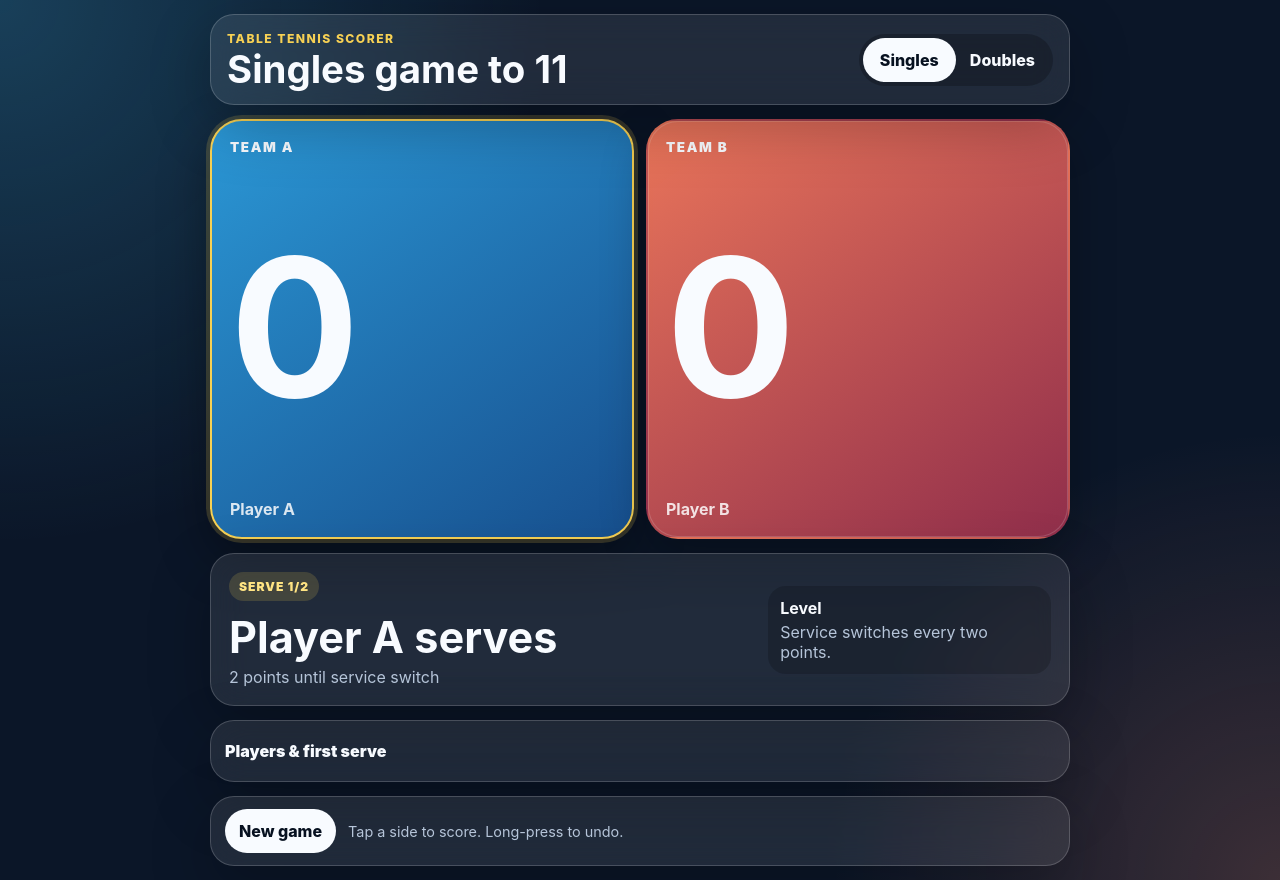
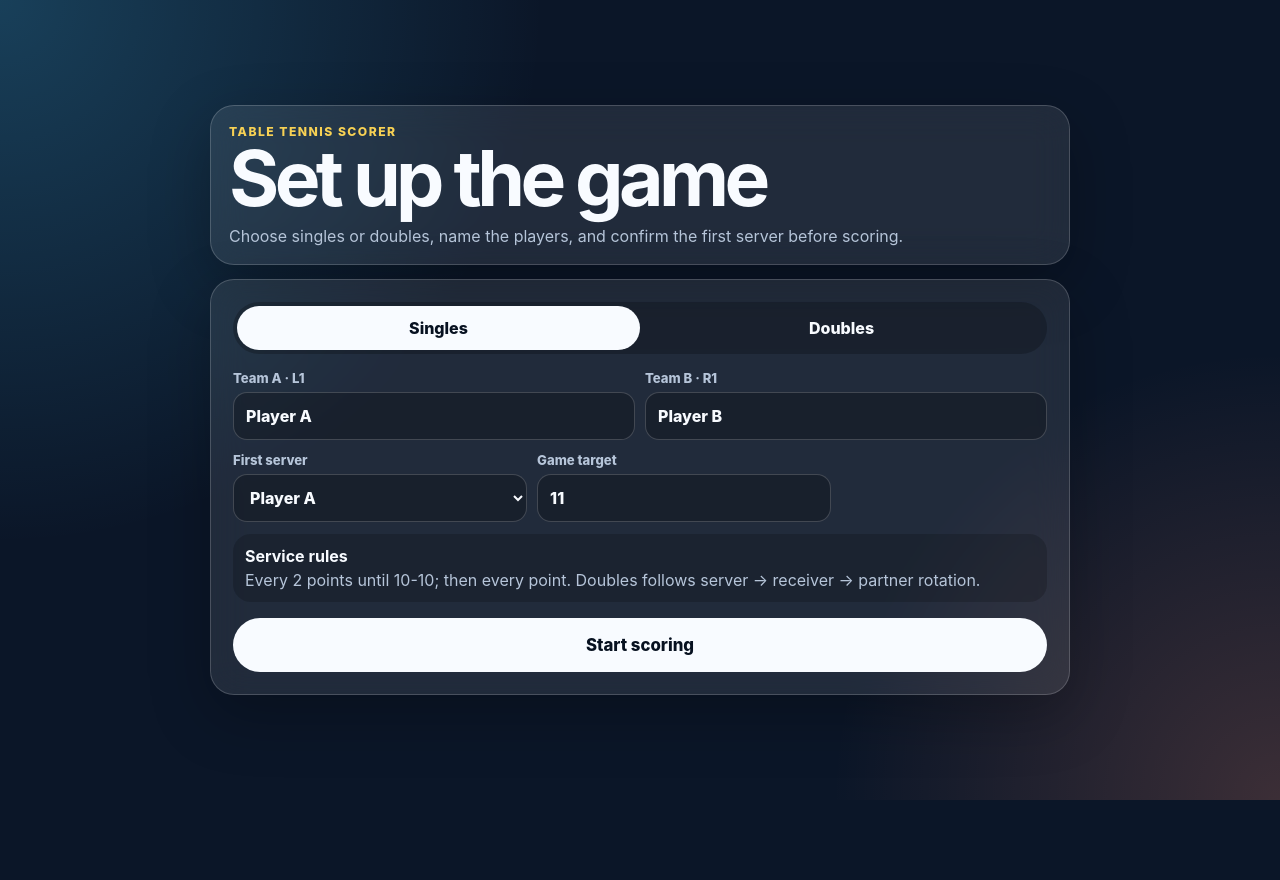
Before and after one commit to ocotter4-blip/table-tennis-scorekeeper, a React (Vite) app: page / in a window 1280 px wide. After the commit the page ends 800 px from the top, so only its background shows below. Built offline with nearby package versions, Linux system fonts and the light colour scheme.

Commit message:
Add setup flow and continuous score correction

```diff
--- a/src/App.css
+++ b/src/App.css
@@ -10,7 +10,9 @@
   gap: 14px;
 }
 
-.top-card, .service-card, .setup-panel, .bottom-bar {
+.setup-shell { justify-content: center; }
+
+.top-card, .service-card, .setup-panel, .bottom-bar, .hero-card, .setup-card {
   border: 1px solid var(--line);
   border-radius: 24px;
   background: var(--card);
@@ -26,6 +28,9 @@
   padding: 16px;
 }
 
+.hero-card, .setup-card { padding: 18px; }
+.hero-copy { color: var(--muted); margin-bottom: 0; }
+
 .eyebrow {
   margin: 0 0 4px;
   color: var(--accent);
@@ -36,7 +41,8 @@
 }
 
 h1, h2, p { margin-top: 0; }
-h1 { margin-bottom: 0; font-size: clamp(1.35rem, 7vw, 2.4rem); line-height: 1; }
+h1 { margin-bottom: 0; font-size: clamp(2.2rem, 14vw, 4.4rem); line-height: 0.95; letter-spacing: -0.06em; }
+.hero-card h1 { margin-bottom: 10px; font-size: clamp(2.4rem, 13vw, 4.8rem); }
 h2 { margin-bottom: 4px; font-size: clamp(1.55rem, 7vw, 2.7rem); }
 
 .mode-toggle {
@@ -46,8 +52,9 @@ h2 { margin-bottom: 4px; font-size: clamp(1.55rem, 7vw, 2.7rem); }
   border-radius: 999px;
   background: rgba(0, 0, 0, 0.22);
 }
+.mode-toggle.wide { margin-bottom: 16px; }
 
-.mode-toggle button, .bottom-bar button {
+.mode-toggle button, .bottom-bar button, .ghost-button, .primary-action {
   border: 0;
   border-radius: 999px;
   color: #f8fbff;
@@ -57,10 +64,12 @@ h2 { margin-bottom: 4px; font-size: clamp(1.55rem, 7vw, 2.7rem); }
   font-weight: 800;
 }
 
-.mode-toggle button.active, .bottom-bar button {
+.mode-toggle button.active, .bottom-bar button, .primary-action {
   color: #071120;
   background: #f8fbff;
 }
+.ghost-button { border: 1px solid var(--line); white-space: nowrap; }
+.primary-action { width: 100%; margin-top: 16px; font-size: 1.05rem; min-height: 54px; }
 
 .score-grid {
   display: grid;
@@ -112,7 +121,7 @@ h2 { margin-bottom: 4px; font-size: clamp(1.55rem, 7vw, 2.7rem); }
   font-size: 0.76rem;
   letter-spacing: 0.08em;
 }
-.status-copy {
+.status-copy, .rule-note {
   display: grid;
   gap: 4px;
   padding: 12px;
@@ -120,32 +129,25 @@ h2 { margin-bottom: 4px; font-size: clamp(1.55rem, 7vw, 2.7rem); }
   background: rgba(0,0,0,0.18);
   color: var(--muted);
 }
-.status-copy strong { color: #f8fbff; }
+.status-copy strong, .rule-note strong { color: #f8fbff; }
 
-.setup-panel { padding: 4px 14px; }
-summary {
-  min-height: 52px;
-  display: flex;
-  align-items: center;
-  cursor: pointer;
-  font-weight: 900;
-}
 .field-grid, .select-row {
   display: grid;
   grid-template-columns: 1fr 1fr;
   gap: 10px;
-  padding-bottom: 14px;
 }
-.select-row { grid-template-columns: 1fr; }
+.setup-fields { margin-bottom: 12px; }
+.select-row { grid-template-columns: 1fr; margin-bottom: 12px; }
 label { display: grid; gap: 6px; color: var(--muted); font-size: 0.82rem; font-weight: 800; }
 input, select {
   width: 100%;
-  min-height: 44px;
+  min-height: 48px;
   border: 1px solid var(--line);
   border-radius: 14px;
   color: #f8fbff;
   background: rgba(0, 0, 0, 0.24);
   padding: 0 12px;
+  font-size: 16px;
 }
 option { color: #111827; }
 
@@ -166,4 +168,5 @@ option { color: #111827; }
   .score-pad { min-height: 420px; }
   .service-card { grid-template-columns: 1.3fr 0.7fr; align-items: center; }
   .select-row { grid-template-columns: 1fr 1fr 0.7fr; }
+  .setup-card { padding: 22px; }
 }
--- a/src/App.tsx
+++ b/src/App.tsx
@@ -7,18 +7,20 @@ const defaultNames: Record<Mode, Record<string, string>> = {
   doubles: { L1: 'A1', L2: 'A2', R1: 'B1', R2: 'B2' },
 }
 
+type Page = 'setup' | 'score'
+
 function playersFor(mode: Mode, names: Record<string, string>): Player[] {
   if (mode === 'singles') {
     return [
-      { id: 'L1', name: names.L1 || 'Player A', team: 'left' },
-      { id: 'R1', name: names.R1 || 'Player B', team: 'right' },
+      { id: 'L1', name: names.L1?.trim() || 'Player A', team: 'left' },
+      { id: 'R1', name: names.R1?.trim() || 'Player B', team: 'right' },
     ]
   }
   return [
-    { id: 'L1', name: names.L1 || 'A1', team: 'left' },
-    { id: 'L2', name: names.L2 || 'A2', team: 'left' },
-    { id: 'R1', name: names.R1 || 'B1', team: 'right' },
-    { id: 'R2', name: names.R2 || 'B2', team: 'right' },
+    { id: 'L1', name: names.L1?.trim() || 'A1', team: 'left' },
+    { id: 'L2', name: names.L2?.trim() || 'A2', team: 'left' },
+    { id: 'R1', name: names.R1?.trim() || 'B1', team: 'right' },
+    { id: 'R2', name: names.R2?.trim() || 'B2', team: 'right' },
   ]
 }
 
@@ -27,6 +29,7 @@ function clampScore(score: number) {
 }
 
 export default function App() {
+  const [page, setPage] = useState<Page>('setup')
   const [mode, setMode] = useState<Mode>('singles')
   const [left, setLeft] = useState(0)
   const [right, setRight] = useState(0)
@@ -35,7 +38,8 @@ export default function App() {
   const [initialServerId, setInitialServerId] = useState('L1')
   const [initialReceiverId, setInitialReceiverId] = useState('R1')
   const [toast, setToast] = useState('Tap a side to score. Long-press to undo.')
-  const pressTimer = useRef<number | undefined>(undefined)
+  const holdDelay = useRef<number | undefined>(undefined)
+  const repeatTimer = useRef<number | undefined>(undefined)
   const longPressed = useRef(false)
   const lastServer = useRef<string>('')
 
@@ -44,24 +48,28 @@ export default function App() {
   const service = getServiceState(scoreState)
   const winner = hasWinner(left, right, target)
   const leader = left === right ? 'Level' : left > right ? 'Team A leads' : 'Team B leads'
+  const serverSide = players.find((p) => p.id === initialServerId)?.team ?? 'left'
+  const receiverChoices = players.filter((p) => p.team !== serverSide)
 
   useEffect(() => {
     if (!players.some((p) => p.id === initialServerId)) setInitialServerId('L1')
-    const serverSide = players.find((p) => p.id === initialServerId)?.team ?? 'left'
     const legalReceiver = players.find((p) => p.team !== serverSide)
     if (!players.some((p) => p.id === initialReceiverId && p.team !== serverSide) && legalReceiver) {
       setInitialReceiverId(legalReceiver.id)
     }
-  }, [mode, players, initialServerId, initialReceiverId])
+  }, [players, initialServerId, initialReceiverId, serverSide])
 
   useEffect(() => {
+    if (page !== 'score') return
     const key = `${service.server.id}:${service.totalPoints}`
     if (lastServer.current && lastServer.current.split(':')[0] !== service.server.id) {
       setToast(`Service switch: ${service.server.name} serves${service.receiver ? ` to ${service.receiver.name}` : ''}`)
       if ('vibrate' in navigator) navigator.vibrate?.([70, 40, 70])
     }
     lastServer.current = key
-  }, [service.server.id, service.server.name, service.receiver, service.totalPoints])
+  }, [page, service.server.id, service.server.name, service.receiver, service.totalPoints])
+
+  useEffect(() => stopHolding, [])
 
   function updateName(id: string, value: string) {
     setNames((prev) => ({ ...prev, [id]: value }))
@@ -72,14 +80,19 @@ export default function App() {
     setNames(defaultNames[nextMode])
     setInitialServerId('L1')
     setInitialReceiverId('R1')
-    resetScore(false)
   }
 
   function resetScore(showToast = true) {
     setLeft(0)
     setRight(0)
     lastServer.current = ''
-    if (showToast) setToast('New game ready. Select the first server if needed.')
+    if (showToast) setToast('New game ready. Tap a side to score.')
+  }
+
+  function startGame() {
+    resetScore(false)
+    setToast('Tap a side to score. Hold to continuously subtract.')
+    setPage('score')
   }
 
   function score(side: Side, delta: 1 | -1) {
@@ -89,86 +102,51 @@ export default function App() {
     setToast(delta > 0 ? `${side === 'left' ? 'Team A' : 'Team B'} scored` : 'Score corrected')
   }
 
+  function stopHolding() {
+    window.clearTimeout(holdDelay.current)
+    window.clearInterval(repeatTimer.current)
+  }
+
   function startPress(side: Side) {
     longPressed.current = false
-    window.clearTimeout(pressTimer.current)
-    pressTimer.current = window.setTimeout(() => {
+    stopHolding()
+    holdDelay.current = window.setTimeout(() => {
       longPressed.current = true
       score(side, -1)
-    }, 520)
+      repeatTimer.current = window.setInterval(() => score(side, -1), 170)
+    }, 450)
   }
 
   function endPress(side: Side) {
-    window.clearTimeout(pressTimer.current)
+    stopHolding()
     if (!longPressed.current) score(side, 1)
   }
 
-  const receiverChoices = players.filter((p) => p.team !== (players.find((s) => s.id === initialServerId)?.team ?? 'left'))
+  if (page === 'setup') {
+    return (
+      <main className="app-shell setup-shell">
+        <section className="hero-card">
+          <p className="eyebrow">Table tennis scorer</p>
+          <h1>Set up the game</h1>
+          <p className="hero-copy">Choose singles or doubles, name the players, and confirm the first server before scoring.</p>
+        </section>
 
-  return (
-    <main className="app-shell">
-      <section className="top-card" aria-label="Game setup">
-        <div>
-          <p className="eyebrow">Table tennis scorer</p>
-          <h1>{mode === 'singles' ? 'Singles' : 'Doubles'} game to {target}</h1>
-        </div>
-        <div className="mode-toggle" role="group" aria-label="Match type">
-          <button className={mode === 'singles' ? 'active' : ''} onClick={() => changeMode('singles')}>Singles</button>
-          <button className={mode === 'doubles' ? 'active' : ''} onClick={() => changeMode('doubles')}>Doubles</button>
-        </div>
-      </section>
+        <section className="setup-card" aria-label="Game setup">
+          <div className="mode-toggle wide" role="group" aria-label="Match type">
+            <button className={mode === 'singles' ? 'active' : ''} onClick={() => changeMode('singles')}>Singles</button>
+            <button className={mode === 'doubles' ? 'active' : ''} onClick={() => changeMode('doubles')}>Doubles</button>
+          </div>
 
-      <section className="score-grid" aria-label="Score controls">
-        <button
-          className={`score-pad left ${service.servingSide === 'left' ? 'serving' : ''}`}
-          onPointerDown={() => startPress('left')}
-          onPointerUp={() => endPress('left')}
-          onPointerCancel={() => window.clearTimeout(pressTimer.current)}
-          onContextMenu={(event) => event.preventDefault()}
-          aria-label="Team A scored. Long press to subtract"
-        >
-          <span className="team-label">Team A</span>
-          <strong>{left}</strong>
-          <span>{players.filter((p) => p.team === 'left').map((p) => p.name).join(' / ')}</span>
-        </button>
-        <button
-          className={`score-pad right ${service.servingSide === 'right' ? 'serving' : ''}`}
-          onPointerDown={() => startPress('right')}
-          onPointerUp={() => endPress('right')}
-          onPointerCancel={() => window.clearTimeout(pressTimer.current)}
-          onContextMenu={(event) => event.preventDefault()}
-          aria-label="Team B scored. Long press to subtract"
-        >
-          <span className="team-label">Team B</span>
-          <strong>{right}</strong>
-          <span>{players.filter((p) => p.team === 'right').map((p) => p.name).join(' / ')}</span>
-        </button>
-      </section>
-
-      <section className="service-card" aria-live="polite">
-        <div className="serve-now">
-          <span className="service-pill">Serve {service.serveNumberInTurn}/{service.switchEvery}</span>
-          <h2>{winner ? `${winner === 'left' ? 'Team A' : 'Team B'} wins` : `${service.server.name} serves`}</h2>
-          <p>{winner ? 'Win by two. Tap New game to continue.' : mode === 'doubles' && service.receiver ? `Receiver: ${service.receiver.name}` : `${service.pointsUntilSwitch} point${service.pointsUntilSwitch === 1 ? '' : 's'} until service switch`}</p>
-        </div>
-        <div className="status-copy">
-          <strong>{leader}</strong>
-          <span>{service.isDeuce ? 'Deuce rules: serve switches every point.' : 'Service switches every two points.'}</span>
-        </div>
-      </section>
-
-      <section className="setup-panel">
-        <details>
-          <summary>Players & first serve</summary>
-          <div className="field-grid">
+          <div className="field-grid setup-fields">
             {players.map((player) => (
               <label key={player.id}>
-                <span>{player.id}</span>
+                <span>{player.team === 'left' ? 'Team A' : 'Team B'} · {player.id}</span>
                 <input value={names[player.id] ?? player.name} onChange={(e) => updateName(player.id, e.target.value)} />
               </label>
             ))}
           </div>
-          <div className="select-row">
+
+          <div className="select-row setup-selects">
             <label>
               <span>First server</span>
               <select value={initialServerId} onChange={(e) => setInitialServerId(e.target.value)}>
@@ -185,13 +163,77 @@ export default function App() {
             )}
             <label>
               <span>Game target</span>
-              <select value={target} onChange={(e) => setTarget(Number(e.target.value))}>
-                <option value={11}>11</option>
-                <option value={21}>21</option>
-              </select>
+              <input
+                type="number"
+                min={3}
+                max={99}
+                step={1}
+                value={target}
+                onChange={(e) => setTarget(Math.max(3, Number(e.target.value) || 11))}
+              />
             </label>
           </div>
-        </details>
+
+          <div className="rule-note">
+            <strong>Service rules</strong>
+            <span>Every 2 points until {target - 1}-{target - 1}; then every point. Doubles follows server → receiver → partner rotation.</span>
+          </div>
+
+          <button className="primary-action" onClick={startGame}>Start scoring</button>
+        </section>
+      </main>
+    )
+  }
+
+  return (
+    <main className="app-shell">
+      <section className="top-card" aria-label="Score header">
+        <div>
+          <p className="eyebrow">{mode === 'singles' ? 'Singles' : 'Doubles'} · game to {target}</p>
+          <h1>{left}–{right}</h1>
+        </div>
+        <button className="ghost-button" onClick={() => setPage('setup')}>Edit setup</button>
+      </section>
+
+      <section className="score-grid" aria-label="Score controls">
+        <button
+          className={`score-pad left ${service.servingSide === 'left' ? 'serving' : ''}`}
+          onPointerDown={() => startPress('left')}
+          onPointerUp={() => endPress('left')}
+          onPointerLeave={stopHolding}
+          onPointerCancel={stopHolding}
+          onContextMenu={(event) => event.preventDefault()}
+          aria-label="Team A scored. Hold to continuously subtract"
+        >
+          <span className="team-label">Team A</span>
+          <strong>{left}</strong>
+          <span>{players.filter((p) => p.team === 'left').map((p) => p.name).join(' / ')}</span>
+        </button>
+        <button
+          className={`score-pad right ${service.servingSide === 'right' ? 'serving' : ''}`}
+          onPointerDown={() => startPress('right')}
+          onPointerUp={() => endPress('right')}
+          onPointerLeave={stopHolding}
+          onPointerCancel={stopHolding}
+          onContextMenu={(event) => event.preventDefault()}
+          aria-label="Team B scored. Hold to continuously subtract"
+        >
+          <span className="team-label">Team B</span>
+          <strong>{right}</strong>
+          <span>{players.filter((p) => p.team === 'right').map((p) => p.name).join(' / ')}</span>
+        </button>
+      </section>
+
+      <section className="service-card" aria-live="polite">
+        <div className="serve-now">
+          <span className="service-pill">Serve {service.serveNumberInTurn}/{service.switchEvery}</span>
+          <h2>{winner ? `${winner === 'left' ? 'Team A' : 'Team B'} wins` : `${service.server.name} serves`}</h2>
+          <p>{winner ? 'Win by two. Start a new game to continue.' : mode === 'doubles' && service.receiver ? `Receiver: ${service.receiver.name}` : `${service.pointsUntilSwitch} point${service.pointsUntilSwitch === 1 ? '' : 's'} until service switch`}</p>
+        </div>
+        <div className="status-copy">
+          <strong>{leader}</strong>
+          <span>{service.isDeuce ? `Both sides reached ${target - 1}; service switches every point.` : 'Service switches every two points.'}</span>
+        </div>
       </section>
 
       <footer className="bottom-bar">
```
Also changed, not shown: 2 other files (tests, documents, lock files or other folders).
